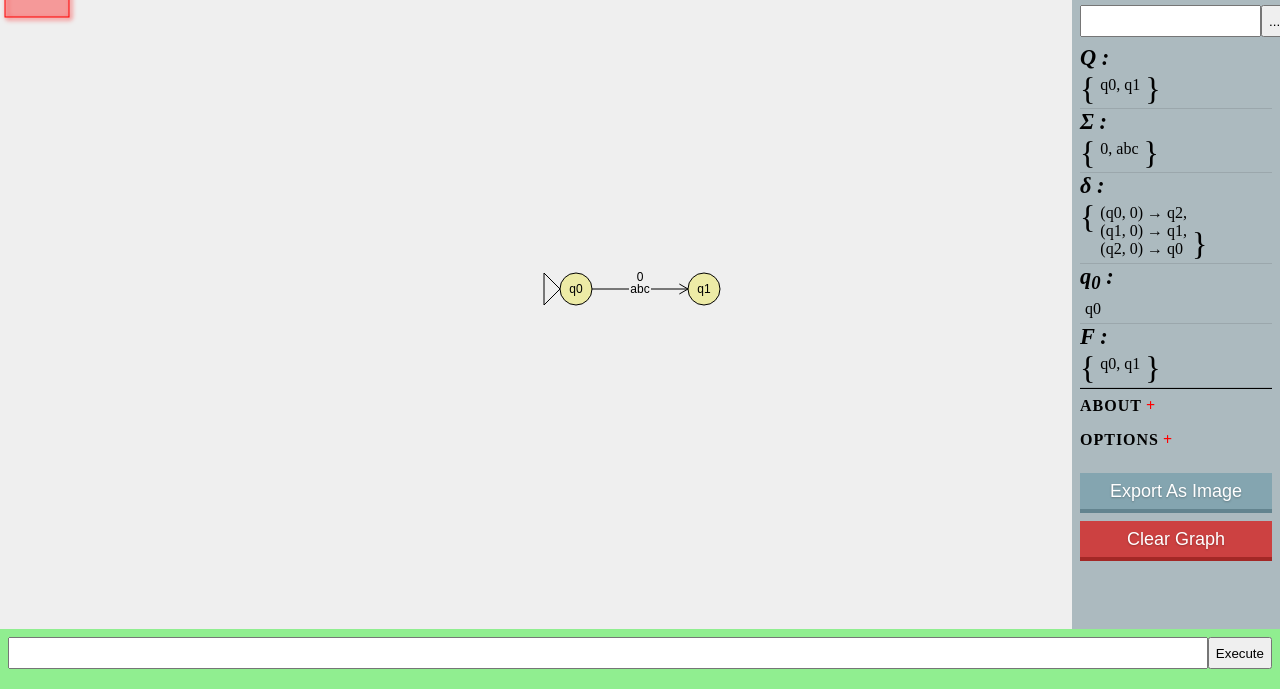
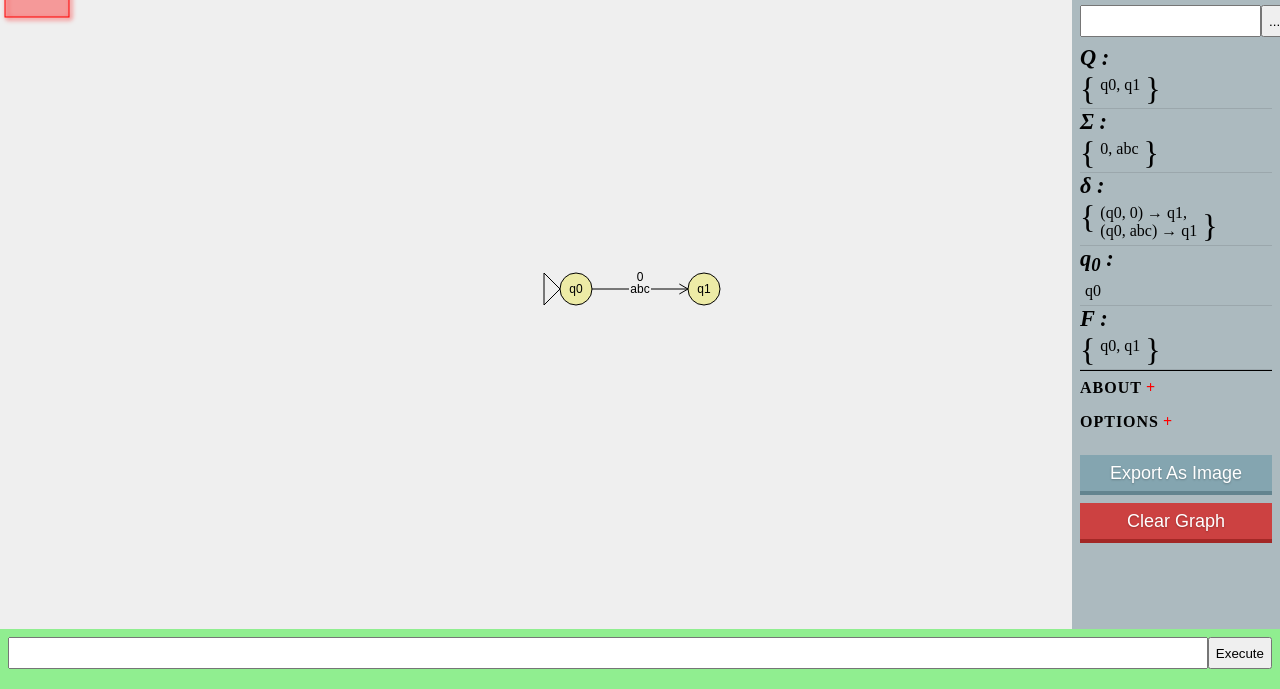
Before and after one commit to andykuo1/flapjs, a website built with webpack: page index.html in a window 1280 px wide. Shown: the part 111-800 px from the top of the page. Built offline with nearby package versions, Linux system fonts and the light colour scheme.

Commit message:
Implemented graphinfo panel

```diff
--- a/index.html
+++ b/index.html
@@ -52,11 +52,9 @@
             <div class="statset">
             <span class="statset-open">{</span>
               <div class="statlist" id="transitions">
-                <ul>
-                  <li>(q0, 0) &rarr; q2,</li>
-                  <li>(q1, 0) &rarr; q1,</li>
-                  <li>(q2, 0) &rarr; q0</li>
-                </ul>
+                <li>(q0, 0) &rarr; q2,</li>
+                <li>(q1, 0) &rarr; q1,</li>
+                <li>(q2, 0) &rarr; q0</li>
               </div>
             <span class="statset-close">}</span>
             </div>
--- a/src/NodalGraph.js
+++ b/src/NodalGraph.js
@@ -6,7 +6,7 @@ import Eventable from 'util/Eventable.js';
 //edgeCreate(edge) - Whenever a new edge is created
 //edgeDestroy(edge) - Whenever an edge is destroyed (even on clear)
 //edgeLabel(edge, newLabel, oldLabel) - Whenever a node label changes
-
+//edgeDestination(edge, newDestination, oldDestination) - Whenever a node changes destination
 //toggleAccept(node) - Whenever a node changes to an accept state, or vice versa
 //newInitial(node, oldNode) - Whenever a node becomes the initial state; oldNode could be null
 export class NodalGraph
@@ -126,7 +126,6 @@ export class NodalGraph
   toggleAcceptState(node)
   {
     node.accept = !node.accept;
-    this.emit("toggleAccept", node);
   }
 
   getInitialState()
@@ -142,12 +141,13 @@ export class Node
   constructor(graph, x=0, y=0, label="q")
   {
     this.graph = graph;
-    this._label = label;
     this._x = x;
     this._y = y;
     this.nextX = x;
     this.nextY = y;
-    this.accept = false;
+
+    this._label = label;
+    this._accept = false;
   }
 
   get x() { return this._x + this.graph.centerX; }
@@ -163,6 +163,13 @@ export class Node
     this.graph.emit("nodeLabel", this, this._label, prevLabel);
   }
 
+  get accept() { return this._accept; }
+  set accept(value) {
+    let prevAccept = this._accept;
+    this._accept = value;
+    this.graph.emit("toggleAccept", this, this._accept, prevAccept);
+  }
+
   update(dt)
   {
     this._x = lerp(this._x, this.nextX, dt);
@@ -176,8 +183,8 @@ export class Edge
   {
     this.graph = graph;
     this._label = label;
-    this.from = from;
-    this.to = to;
+    this._from = from;
+    this._to = to;
 
     this.quad = null;
   }
@@ -315,6 +322,14 @@ export class Edge
     this.graph.emit("edgeLabel", this, this._label, prevLabel);
   }
 
+  get from() { return this._from; }
+  get to() { return this._to; }
+  set to(value) {
+    let prevDst = this._to;
+    this._to = value;
+    this.graph.emit("edgeDestination", this, this._to, prevDst);
+  }
+
   makePlaceholder()
   {
     if (!this.to) this.to = { x: this.from.x + 1, y: this.from.y };
--- a/src/parser/GraphParser.js
+++ b/src/parser/GraphParser.js
@@ -13,55 +13,35 @@ class GraphParser
     this.states = [];
     this.symbols = [];
 
-    this.graph.on("nodeCreate", this.evaluateNode.bind(this));
-    this.graph.on("nodeDestroy", this.evaluateNode.bind(this));
-    this.graph.on("edgeCreate", this.evaluateEdge.bind(this));
-    this.graph.on("edgeDestroy", this.evaluateEdge.bind(this));
-    this.graph.on("nodeLabel", this.evaluateNodeLabel.bind(this));
-    this.graph.on("edgeLabel", this.evaluateEdgeLabel.bind(this));
+    this.graph.on("nodeCreate", this.onNode.bind(this));
+    this.graph.on("nodeDestroy", this.onNode.bind(this));
+    this.graph.on("nodeLabel", this.onNode.bind(this));
+    this.graph.on("edgeCreate", this.onEdge.bind(this));
+    this.graph.on("edgeDestroy", this.onEdge.bind(this));
+    this.graph.on("edgeLabel", this.onEdge.bind(this));
+    this.graph.on("edgeDestination", this.onEdgeDestination.bind(this))
 
-    this.graph.on("newInitial", this.evaluateInitialNode.bind(this));
+    this.graph.on("newInitial", this.onNewInitial.bind(this));
+    this.graph.on("toggleAccept", this.onToggleAccept.bind(this));
   }
 
-  evaluateInitialNode(node, oldNode)
+  evaluateStates()
   {
-    if (!node) return;
-
-    this.startStateElement.innerText = node.label;
-  }
-
-  evaluateNode(node)
-  {
-    this.evaluateNodeLabel(node, node.label);
-  }
-
-  evaluateEdge(edge)
-  {
-    this.evaluateEdgeLabel(edge, edge.label);
-  }
-
-  evaluateNodeLabel(node, newLabel, oldLabel)
-  {
-    if (this.graph.getInitialState() == node)
-    {
-      this.evaluateInitialNode(node, null);
-    }
-
-    let stateLabels = [];
+    let result = [];
     for(const node of this.graph.nodes)
     {
       if (!node.label) continue;
 
-      stateLabels.push(node.label);
+      result.push(node.label);
     }
-    stateLabels.sort();
+    result.sort();
 
-    this.statesElement.innerText = stateLabels.join(", ");
+    this.statesElement.innerText = result.join(", ");
   }
 
-  evaluateEdgeLabel(edge, newLabel, oldLabel)
+  evaluateSymbols()
   {
-    let edgeLabels = [];
+    let result = [];
     for(const edge of this.graph.edges)
     {
       if (!edge.label) continue;
@@ -69,15 +49,104 @@ class GraphParser
       const labels = edge.label.split(" ");
       for(const label of labels)
       {
-        if (!edgeLabels.includes(label))
+        if (!result.includes(label))
         {
-          edgeLabels.push(label);
+          result.push(label);
         }
       }
     }
-    edgeLabels.sort();
+    result.sort();
 
-    this.symbolsElement.innerText = edgeLabels.join(", ");
+    this.symbolsElement.innerText = result.join(", ");
+  }
+
+  evaluateTransitions()
+  {
+    let result = [];
+    for(const edge of this.graph.edges)
+    {
+      if (!edge.label) continue;
+
+      const labels = edge.label.split(" ");
+      for(const label of labels)
+      {
+        const fromLabel = edge.from ? edge.from.label : "undefined";
+        const toLabel = edge.to ? edge.to.label : "undefined";
+        result.push("<li>(" + fromLabel + ", " + label + ") &rarr; " + toLabel);
+      }
+    }
+    result.sort();
+
+    this.transitionsElement.innerHTML = result.join(",</li>");
+  }
+
+  evaluateStartState()
+  {
+    const node = this.graph.getInitialState();
+    this.startStateElement.innerText = node ? node.label : "";
+  }
+
+  evaluateFinalStates()
+  {
+    let result = [];
+    for(const node of this.graph.nodes)
+    {
+      if (!node.label) continue;
+
+      if (!node.accept) continue;
+      result.push(node.label);
+    }
+    result.sort();
+
+    this.finalStatesElement.innerText = result.join(", ");
+  }
+
+  onNode(node)
+  {
+    //Change label for initial if the label for it changed...
+    if (this.graph.getInitialState() == node)
+    {
+      this.evaluateStartState();
+    }
+
+    //Change label for accepts if the label for it changed...
+    if (node.accept)
+    {
+      this.evaluateFinalStates();
+    }
+
+    //Compute states
+    this.evaluateStates();
+
+    //Compute transitions
+    this.evaluateTransitions();
+  }
+
+  onEdge(edge)
+  {
+    //Compute symbols
+    this.evaluateSymbols();
+
+    //Compute transitions
+    this.evaluateTransitions();
+  }
+
+  onEdgeDestination(edge, newDestination, oldDestination)
+  {
+    //Compute transitions
+    this.evaluateTransitions();
+  }
+
+  onNewInitial(node)
+  {
+    //Compute initial state
+    this.evaluateStartState();
+  }
+
+  onToggleAccept(node)
+  {
+    //Compute final states
+    this.evaluateFinalStates();
   }
 
   parse()
--- a/style.css
+++ b/style.css
@@ -224,10 +224,13 @@ canvas {
   flex-direction: column;
   border-bottom: 1px solid rgba(0, 0, 0, 0.1);
 }
-.statblock ul {
+.statblock li {
   padding: 0;
   margin: 0;
   list-style-type: none;
+}
+li:hover {
+  font-weight: bold;
 }
 .statblock>label {
   font-style: italic;
```
Also changed, not shown: build/bundle.js.
